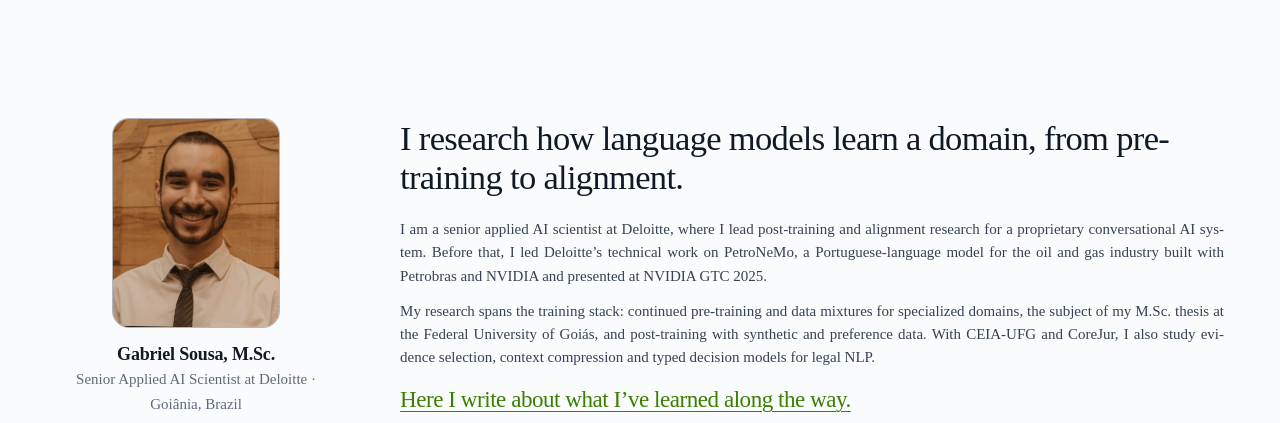
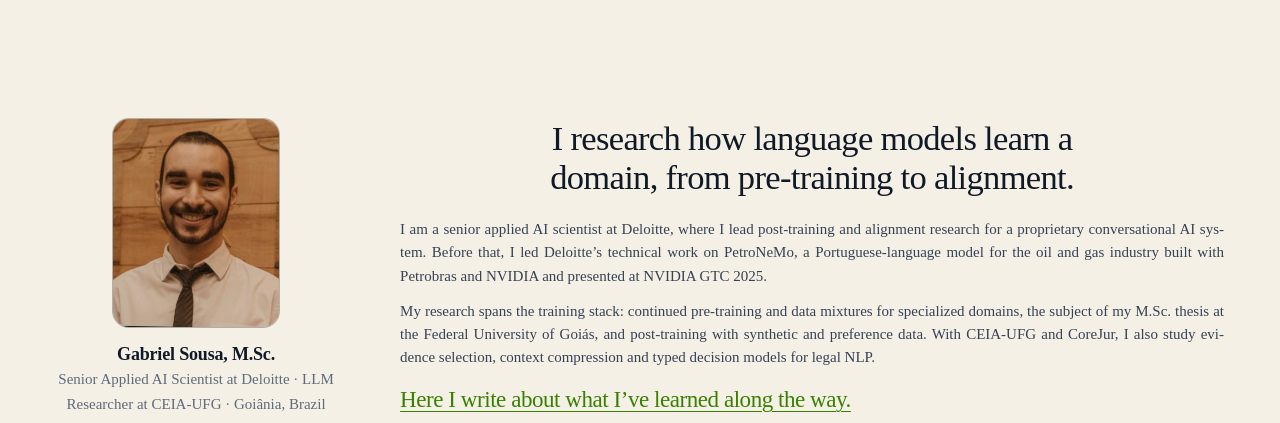
Before and after one commit to gabrieltxs/gabrielsousa-alongtheway, an Astro site: page / in a window 1280 px wide. Shown: the part 104-527 px from the top of the page. Built offline with nearby package versions, Linux system fonts and the light colour scheme; Astro itself is replaced by a stand-in of ours; some packages are replaced by stand-ins of ours.

Commit message:
Update homepage role and soften light and dark palettes

```diff
--- a/src/pages/index.astro
+++ b/src/pages/index.astro
@@ -59,7 +59,7 @@ const jsonLd = {
 		<header class="card-id">
 			<img class="card-photo" src={href('/1649783605466.jpg')} alt={`Portrait of ${profile.name}`} width="400" height="400" fetchpriority="high" decoding="async" />
 			<h1 class="card-name">{profile.displayName}</h1>
-			<p class="card-role">{profile.role} at {profile.employer} · {profile.location}</p>
+			<p class="card-role">{profile.role} at {profile.employer} · LLM Researcher at CEIA-UFG · {profile.location}</p>
 			<ul class="icon-links">
 				{iconLinks.map((link) => (
 					<li>
--- a/src/styles/global.css
+++ b/src/styles/global.css
@@ -1,17 +1,17 @@
 /*
   Design tokens
   -------------
-  The default light theme uses paper ground, ink text and a Prussian-blue
-  accent. The optional dark theme uses night-blue ground, chalk text and
+  The default light theme uses cream ground, ink text and a Prussian-blue
+  accent. The optional dark theme uses deep-blue ground, chalk text and
   one warm accent (ipê yellow), used only for links and focus.
   Change the values here and the whole site follows.
 */
 :root {
-	--bg: #0b1118;
-	--raised: #121b26;
+	--bg: #152840;
+	--raised: #1d3450;
 	--text: #e8edf3;
 	--text-2: #b7c1cd;
-	--muted: #8d9aac;
+	--muted: #a5b4c6;
 	--line: rgba(151, 173, 203, 0.16);
 	--line-strong: rgba(151, 173, 203, 0.34);
 	--hover: rgba(151, 173, 203, 0.07);
@@ -34,8 +34,8 @@
 }
 
 :root[data-theme='light'] {
-	--bg: #fafbfc;
-	--raised: #f0f3f6;
+	--bg: #f5f0e6;
+	--raised: #ede6d9;
 	--text: #101a27;
 	--text-2: #354254;
 	--muted: #5d6a7b;
@@ -1146,6 +1146,10 @@ pre {
 	width: 100%;
 }
 .card-content { min-width: 0; }
+.card-content > .card-statement:first-child {
+	text-align: center;
+	text-wrap: balance;
+}
 /* Identity stays together on the left; the reading column starts at the top. */
 .card-id {
 	display: flex;
```
